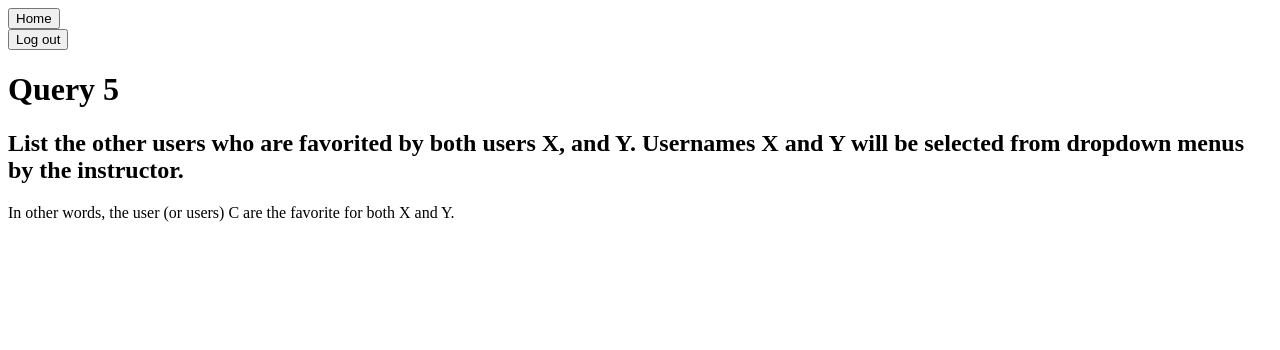
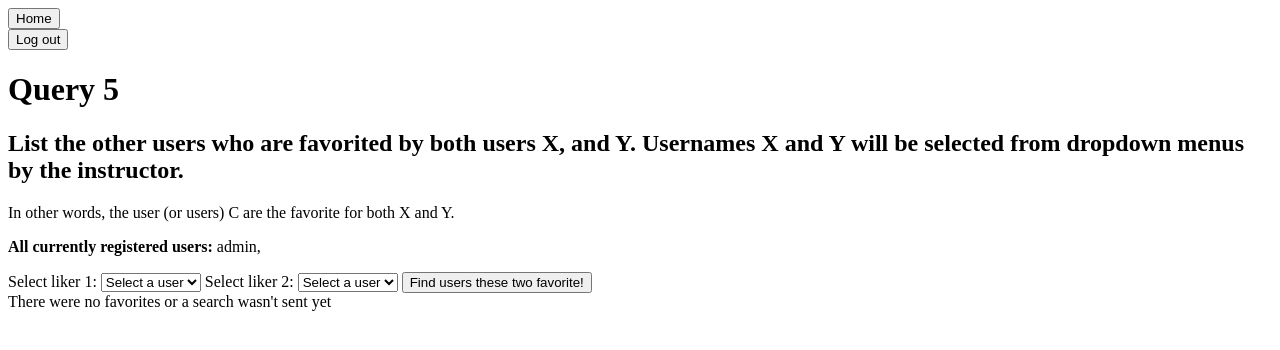
Before and after one commit to Vaiterius/COMP440-Project, a Flask app: page /query-5 in a window 1280 px wide. Shown: the top 350 px of the page. Run offline with Flask 3, Linux system fonts and the light colour scheme; a user stored in the database is signed in; data comes from the database, SQL or seed files in the repository.

Commit message:
Do queries 2, 4, and 5

```diff
--- a/phase_3_queries.py
+++ b/phase_3_queries.py
@@ -26,23 +26,16 @@ QUERY_1 = (
 # List the users who posted at least two items that were posted on the same day, one has a category of X, and another has a category of Y. In terms of the user interface, you will implement two text fields so that you can input one category into each text field, and the search will return the user (or users) who (the same user) posted two different items on the same day, such that one item has a category in the first text field and the other has a category in the second text field.
 QUERY_2 = (
     """
-    SELECT
-        u.*,
-        COUNT(DISTINCT CONCAT(i1.item_id, i2.item_id)) AS item_count
-    FROM
-        users u
-        JOIN items i1 ON u.user_id = i1.author_id
-        JOIN items i2 ON u.user_id = i2.author_id
-        JOIN item_categories ic1 ON i1.item_id = ic1.item_id
-        JOIN item_categories ic2 ON i2.item_id = ic2.item_id
-    WHERE
-        i1.created_at = i2.created_at
-        AND ic1.category_id = 'X'
-        AND ic2.category_id = 'Y'
-    GROUP BY
-        u.user_id, u.username
-    HAVING
-        item_count >= 2;
+    SELECT u.*
+    FROM users u
+    JOIN items i1 ON u.user_id = i1.author_id
+    JOIN items i2 ON u.user_id = i2.author_id
+    JOIN item_categories ic1 ON i1.item_id = ic1.item_id
+    JOIN item_categories ic2 ON i2.item_id = ic2.item_id
+    JOIN categories c1 ON ic1.category_id = c1.category_id AND c1.category_name = %s
+    JOIN categories c2 ON ic2.category_id = c2.category_id AND c2.category_name = %s
+    WHERE DATE(i1.created_at) = DATE(i2.created_at)
+    AND i1.item_id <> i2.item_id;
     """
 )
 
@@ -62,20 +55,29 @@ QUERY_3 = (
 # List the users who posted the most number of items on a specific date like 5/1/2023; if there is a tie, list all the users who have a tie. The specific date can be hard coded into your SQL select query or given by the user.
 QUERY_4 = (
     """
-    SET @specific_date = '2023-05-01';
-
-    SELECT u.*, COUNT(i.item_id) as num_items_posted
-    FROM users u
-    JOIN items i ON u.user_id = i.author_id
-    WHERE DATE(i.created_at) = @specific_date
-    GROUP BY u.user_id, u.username
-    HAVING COUNT(i.item_id) = (
-        SELECT COUNT(item_id) as max_num_items
-        FROM items
-        WHERE DATE(created_at) = @specific_date
-        GROUP BY author_id
-        ORDER BY max_num_items DESC
-        LIMIT 1
+    WITH UserPostCount AS (
+    SELECT
+        u.user_id,
+        u.username,
+        COUNT(i.item_id) AS post_count
+    FROM
+        users u
+    LEFT JOIN
+        items i ON u.user_id = i.author_id
+            AND DATE(i.created_at) = %s
+    GROUP BY
+        u.user_id, u.username
+    )
+    SELECT
+    user_id,
+    username,
+    post_count
+    FROM
+    UserPostCount
+    WHERE
+    post_count = (
+        SELECT MAX(post_count)
+        FROM UserPostCount
     );
     """
 )
--- a/templates/phase_3_queries/query-5.html
+++ b/templates/phase_3_queries/query-5.html
@@ -11,6 +11,44 @@
         favorite for both X and Y.</p>
 </header>
 <section>
-    <!-- Code here -->
+    <p>
+        <b>All currently registered users:</b>
+        {% for user in all_users %}
+        <span>{{ user.username }}</span>,
+        {% endfor %}
+    </p>
+    <form action="/query-5" method="post">
+        <!-- User X -->
+        <label for="user-1">Select liker 1:</label>
+        <select name="user-1" id="user-1">
+            <option disabled selected>Select a user</option>
+            {% for user in user_likers %}
+            <option value="{{ user.username }}">{{ user.username }}</option>
+            {% endfor %}
+        </select>
+
+        <!-- User Y -->
+        <label for="user-2">Select liker 2:</label>
+        <select name="user-2" id="user-2">
+            <option disabled selected>Select a user</option>
+            {% for user in user_likers %}
+            <option value="{{ user.username }}">{{ user.username }}</option>
+            {% endfor %}
+        </select>
+        <button type="submit">Find users these two favorite!</button>
+    </form>
+
+    {% if favorites %}
+    <div>
+        <h3>{{user_1}} and {{ user_2 }} favorite...</h3>
+        <ul>
+            {% for favorite in favorites %}
+            <li>{{favorite.username}}</li>
+            {% endfor %}
+        </ul>
+    </div>
+    {% else %}
+    There were no favorites or a search wasn't sent yet
+    {% endif %}
 </section>
 {% endblock %}
--- a/views.py
+++ b/views.py
@@ -399,6 +399,20 @@ def initialize():
             created_at TIMESTAMP DEFAULT CURRENT_TIMESTAMP
         );
 
+        -- A user's favorite seller.
+        CREATE TABLE IF NOT EXISTS favorite_users (
+            user_id INT AUTO_INCREMENT PRIMARY KEY,
+            favorite_user_id INT NOT NULL,
+            FOREIGN KEY (favorite_user_id) REFERENCES users(user_id)
+        );
+
+        -- A user's favorite item.
+        CREATE TABLE IF NOT EXISTS favorite_items (
+            user_id INT AUTO_INCREMENT PRIMARY KEY,
+            favorite_item_id INT NOT NULL,
+            FOREIGN KEY (favorite_item_id) REFERENCES items(item_id)
+        );
+
         CREATE TABLE IF NOT EXISTS items (
             item_id INT AUTO_INCREMENT PRIMARY KEY,
             user_id INT,
@@ -524,17 +538,26 @@ def query_2():
         flash("You must be logged in to perform this", "error")
         return redirect("/login")
 
-    cursor.execute(QUERY_2)
-    users = cursor.fetchall()
+    cursor.execute("SELECT * FROM categories;")
+    categories = cursor.fetchall()
 
-    if request.method == "POST":
-        # TODO
-        pass
+    category_1 = None
+    category_2 = None
+    selected_users = None
 
     cursor.execute("SELECT * FROM users;")
     all_users = cursor.fetchall()
 
-    return render_template("phase_3_queries/query-2.html", users=users, all_users=all_users)
+    if request.method == "POST":
+        category_1 = request.form.get("category-1")
+        category_2 = request.form.get("category-2")
+
+        cursor.execute(QUERY_2, (category_1, category_2))
+        selected_users = cursor.fetchall()
+
+        return render_template("phase_3_queries/query-2.html", category_1=category_1, category_2=category_2, categories=categories, selected_users=selected_users, all_users=all_users)
+
+    return render_template("phase_3_queries/query-2.html", category_1=category_1, category_2=category_2, categories=categories, selected_users=selected_users, all_users=all_users)
 
 
 # Query-3 View
@@ -582,13 +605,15 @@ def query_4():
         flash("You must be logged in to perform this", "error")
         return redirect("/login")
 
-    if request.method == "POST":
-        pass
+    HARDCODED_DATE = "2023-12-04"
 
     cursor.execute("SELECT * FROM users;")
     all_users = cursor.fetchall()
 
-    return render_template("phase_3_queries/query-4.html", all_users=all_users)
+    cursor.execute(QUERY_4, (HARDCODED_DATE,))
+    selected_users = cursor.fetchall()
+
+    return render_template("phase_3_queries/query-4.html", hardcoded_date=HARDCODED_DATE, all_users=all_users, selected_users=selected_users)
 
 
 # Query-5 View
@@ -602,11 +627,14 @@ def query_5():
         flash("You must be logged in to perform this", "error")
         return redirect("/login")
 
+    cursor.execute("SELECT * FROM users;")
+    all_users = cursor.fetchall()
+
+    user_likers = None
+    favorites = None
+
     if request.method == "POST":
         pass
-
-    cursor.execute("SELECT * FROM users;")
-    all_users = cursor.fetchall()
 
     return render_template("phase_3_queries/query-5.html", all_users=all_users)
 
```
Also changed, not shown: templates/listing.html (+8 -0 lines), templates/phase_3_queries/query-2.html (+33 -5 lines), templates/phase_3_queries/query-4.html (+15 -2 lines), README.md.
